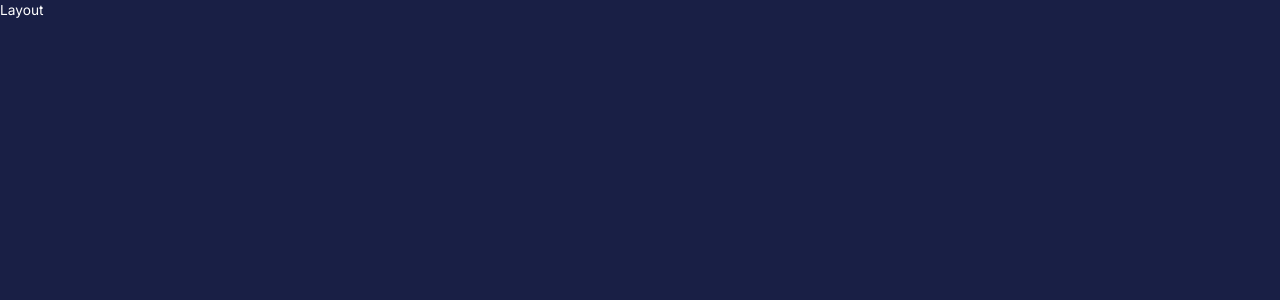
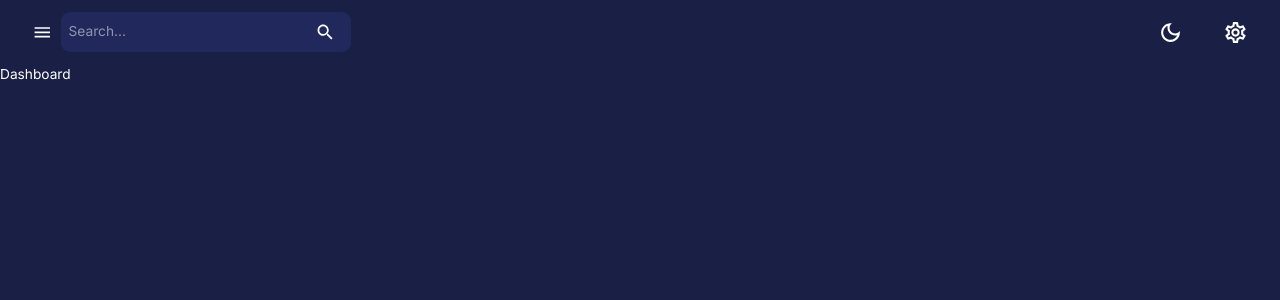
Before and after one commit to adartulloch/dashboard-ui, a React (Vite) app: page /dashboard in a window 1280 px wide. Shown: the top 300 px of the page. Built offline with nearby package versions, Linux system fonts and the light colour scheme.

Commit message:
[navbar] build navbar

```diff
--- a/src/App.jsx
+++ b/src/App.jsx
@@ -4,8 +4,8 @@ import { useMemo } from "react";
 import { useSelector } from "react-redux";
 import { BrowserRouter, Navigate, Route, Routes } from "react-router-dom";
 import { themeSettings } from "./theme";
-import Dashboard from "./scenes/dashboard/index";
-import Layout from "./scenes/layout";
+import Dashboard from "../src/scenes/dashboard/index";
+import Layout from "../src/scenes/layout/index";
 
 function App() {
   const mode = useSelector((state) => state.global.mode);
--- /dev/null
+++ b/src/components/FlexBewteen.jsx
@@ -0,0 +1,9 @@
+import { Box, styled } from "@mui/system";
+
+const FlexBetween = styled(Box)({
+  display: "flex",
+  justifyContent: "space-between",
+  alignItems: "center",
+});
+
+export default FlexBetween;
--- /dev/null
+++ b/src/components/Navbar.jsx
@@ -0,0 +1,78 @@
+import {
+  LightModeOutlined,
+  DarkModeOutlined,
+  Menu as MenuIcon,
+  Search,
+  SettingsOutlined,
+  ArrowDropDownOutlined,
+} from "@mui/icons-material";
+import { useDispatch } from "react-redux";
+import { setMode } from "../../src/state/index";
+import { useState } from "react";
+import {
+  AppBar,
+  IconButton,
+  InputBase,
+  Toolbar,
+  Tooltip,
+  useTheme,
+} from "@mui/material";
+import FlexBetween from "./FlexBewteen";
+
+const Navbar = () => {
+  const dispatch = useDispatch();
+  const theme = useTheme();
+  return (
+    <AppBar
+      sx={{
+        position: "static",
+        background: "none",
+        boxShadow: "none",
+      }}
+    >
+      <Toolbar sx={{ justifyContent: "space-between" }}>
+        {/* LEFT SIDE */}
+        <FlexBetween>
+          <IconButton onClick={() => console.log("open/close sidebar")}>
+            <MenuIcon />
+          </IconButton>
+          <FlexBetween
+            backgroundColor={theme.palette.background.alt}
+            borderRadius="9px"
+            gap="3em"
+            p="0.1rem 0.5rem"
+          >
+            <InputBase placeholder="Search..." />
+            <IconButton>
+              <Search />
+            </IconButton>
+          </FlexBetween>
+        </FlexBetween>
+
+        {/* RIGHT SIDE */}
+        <FlexBetween gap="1.5rem">
+          <Tooltip
+            title={`Switch to ${
+              theme.palette.mode === "dark" ? "light" : "dark"
+            } mode`}
+          >
+            <IconButton onClick={() => dispatch(setMode())}>
+              {theme.palette.mode === "dark" ? (
+                <DarkModeOutlined sx={{ fontSize: "25px" }} />
+              ) : (
+                <LightModeOutlined sx={{ fontSize: "25px" }} />
+              )}
+            </IconButton>
+          </Tooltip>
+          <Tooltip title="Settings">
+            <IconButton>
+              <SettingsOutlined sx={{ fontSize: "25px" }} />
+            </IconButton>
+          </Tooltip>
+        </FlexBetween>
+      </Toolbar>
+    </AppBar>
+  );
+};
+
+export default Navbar;
--- a/src/scenes/layout/index.jsx
+++ b/src/scenes/layout/index.jsx
@@ -1,5 +1,17 @@
+import { useState } from "react";
+import { Box, useMediaQuery } from "@mui/material";
+import { Outlet } from "react-router-dom";
+import { useSelector } from "react-redux";
+import Navbar from "../../components/Navbar";
 const Layout = () => {
-  return <div>Layout</div>;
+  return (
+    <Box width="100%" height="100%">
+      <Box>
+        <Navbar />
+        <Outlet />
+      </Box>
+    </Box>
+  );
 };
 
 export default Layout;
--- a/src/state/index.js
+++ b/src/state/index.js
@@ -9,7 +9,7 @@ export const globalSlice = createSlice({
   initialState,
   reducers: {
     setMode: (state) => {
-      state.mode = state.mode === "light" ? "light" : "dark";
+      state.mode = state.mode === "light" ? "dark" : "light";
     },
   },
 });
```
Also changed, not shown: .eslintrc.cjs.
